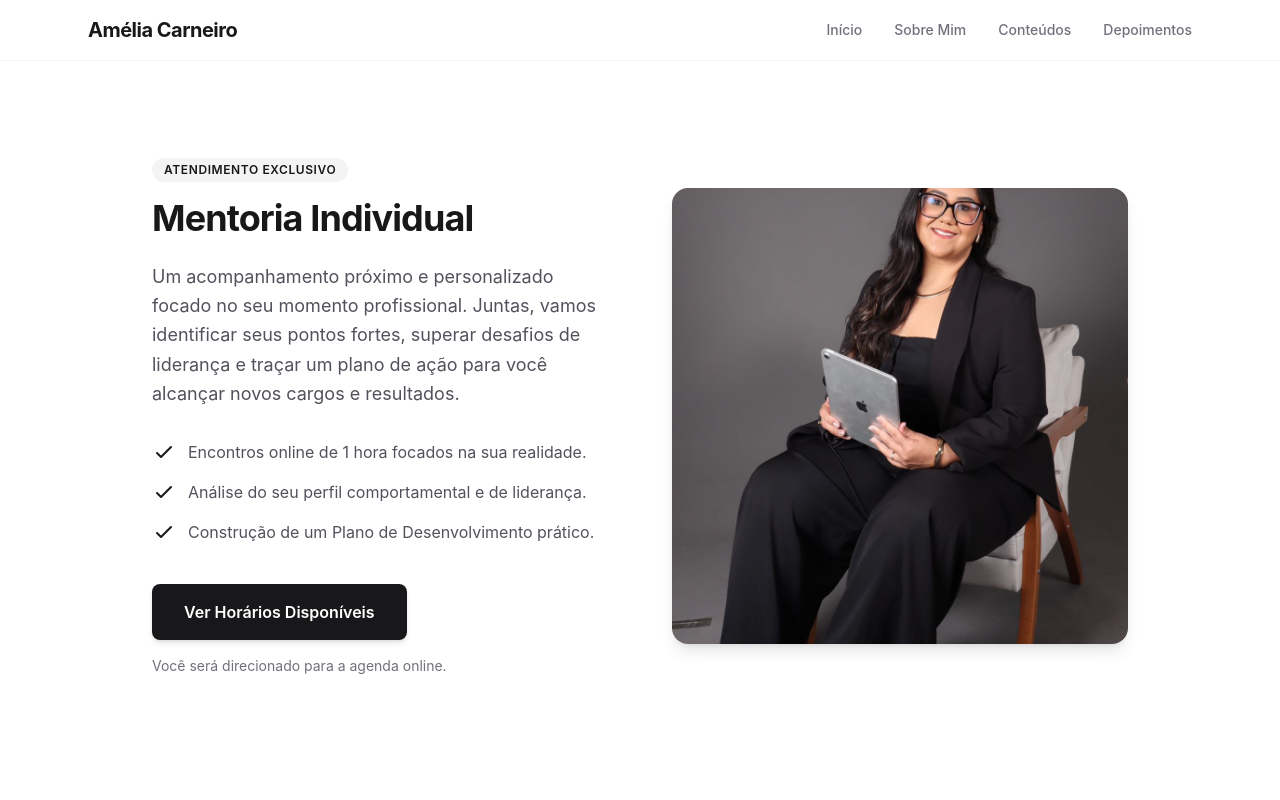
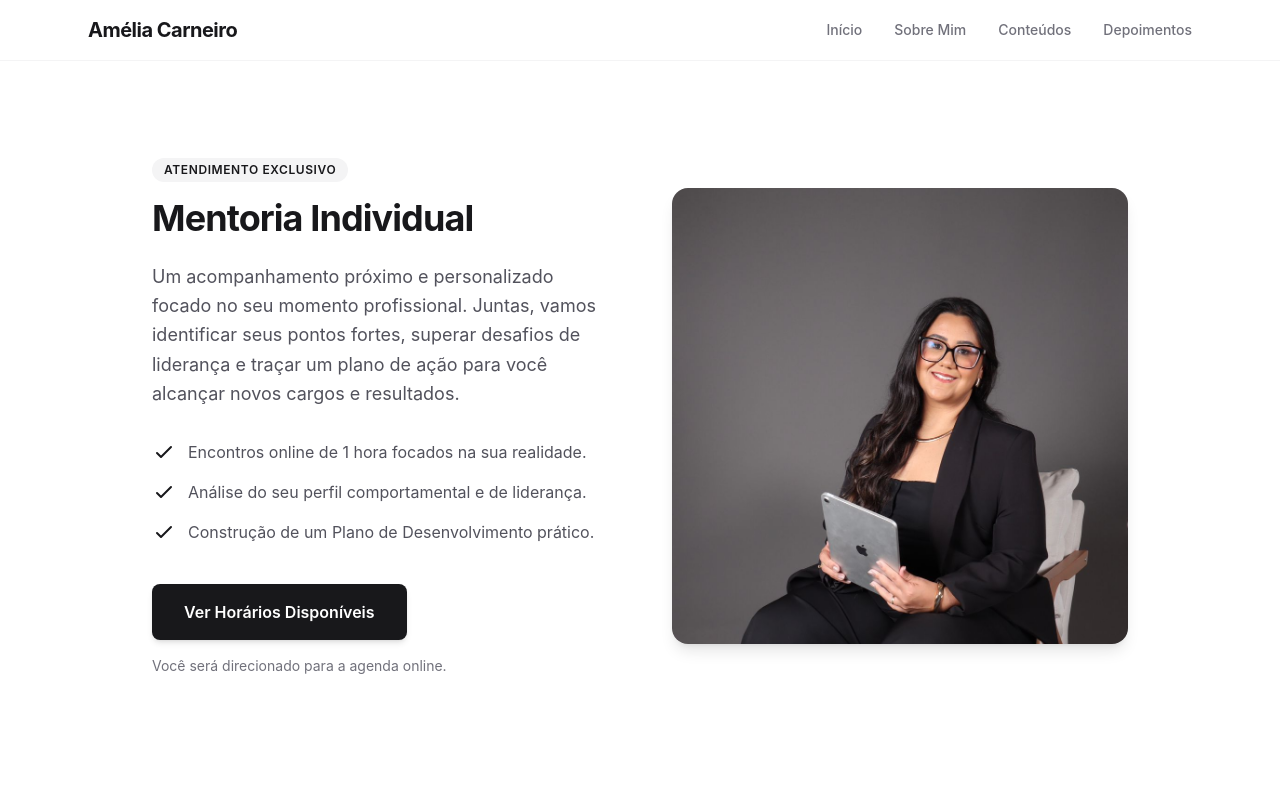
Before and after one commit to matheusrodrigues-design/site-amelia, a React (Vite) app: page /mentoria in a window 1280 px wide. Shown: the top 800 px of the page. Built offline with nearby package versions, Linux system fonts and the light colour scheme.

Commit message:
Versao inicial

```diff
--- a/src/components/Mentorship.jsx
+++ b/src/components/Mentorship.jsx
@@ -48,13 +48,13 @@
                 </div>
 
                 {/* Lado Direito: Imagem Ilustrativa */}
-                <div className="md:w-1/2" mb-10 md:mb-0>
+                <div className="md:w-1/2">
                     <div className="aspect-square rounded-2xl bg-zinc-100 overflow-hidden shadow-lg">
                         {/* Idealmente uma foto dela em uma chamada de vídeo ou trabalhando com um notebook */}
                         <img
                             src="/imagens/mentorship.jpeg"
                             alt="Sessão de Mentoria Online"
-                            className="w-full h-full object-cover"
+                            className="w-full h-full object-cover object-top"
                             loading="lazy"
                             decoding="async"
                         />
```
